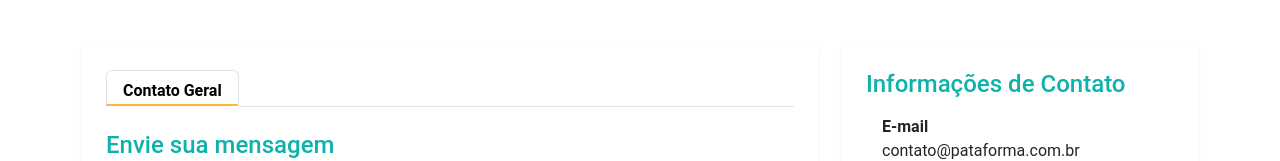
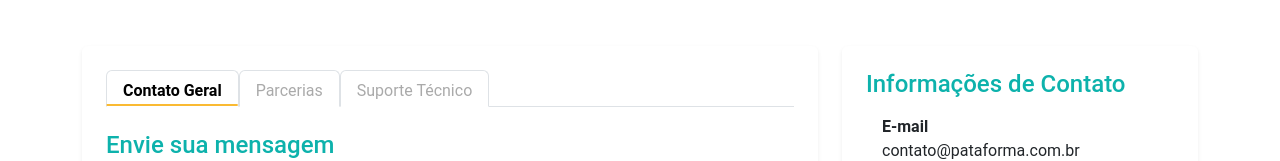
Before and after one commit to Pataforma/TCC-oficial, a React (Vite) app: page /TCC-oficial/contato in a window 1280 px wide. Shown: the part 550-711 px from the top of the page. Built offline with nearby package versions, Linux system fonts and the light colour scheme.

Commit message:
ajuste nas tabs de Contato

```diff
--- a/src/custom.css
+++ b/src/custom.css
@@ -306,15 +306,25 @@ body {
   color: white;
   position: relative;
   padding-bottom: 3px;
+  border-color: var(--bs-nav-tabs-link-active-border-color);
 }
 
-.nav-link:hover {
+.nav-link-tab {
+  color: #aaaaaa;
+  position: relative;
+  padding-bottom: 3px;
+  border: 0;
+  background-color: transparent;
+  border-color: var(--bs-nav-tabs-link-active-border-color) !important;
+}
+
+.nav-link:hover, .nav-link-tab:hover {
   color: var(--elements-color);
   transition: color ease 150ms;
 }
 
 /* Efeito de sublinhado para os links ativos e hover */
-.nav-link::after {
+.nav-link::after, .nav-link-tab::after {
   content: '';
   position: absolute;
   width: 0;
@@ -327,16 +337,16 @@ body {
 }
 
 /* Quando o link está com hover, o sublinhado se expande */
-.nav-link:hover::after {
+.nav-link:hover::after, .nav-link-tab:hover::after {
   width: 100%;
 }
 
 /* Link ativo sempre mostra sublinhado */
-.nav-link.active {
+.nav-link.active, .nav-link-tab.active {
   color: var(--secondary-color);
 }
 
-.nav-link.active::after {
+.nav-link.active::after, .nav-link-tab.active::after {
   width: 100%;
   background-color: var(--secondary-color);
 }
--- a/src/pages/Contato.jsx
+++ b/src/pages/Contato.jsx
@@ -126,10 +126,10 @@ const Contato = () => {
           <div className="col-lg-8 mb-4 mb-lg-0">
             <div className="card border-0 shadow-sm">
               <div className="card-body p-4">
-                <ul className="nav nav-tabs mb-4">
+                <ul className="nav nav-tabs mb-4 ">
                   <li className="nav-item">
                     <button
-                      className={`nav-link ${activeTab === "geral" ? "active text-elements fw-bold" : ""}`}
+                      className={`nav-link nav-link-tab ${activeTab === "geral" ? "active text-elements fw-bold" : ""}`}
                       onClick={() => setActiveTab("geral")}
                     >
                       Contato Geral
@@ -137,7 +137,7 @@ const Contato = () => {
                   </li>
                   <li className="nav-item">
                     <button
-                      className={`nav-link ${activeTab === "parceria" ? "active text-elements fw-bold" : ""}`}
+                      className={`nav-link nav-link-tab ${activeTab === "parceria" ? "active text-elements fw-bold" : ""}`}
                       onClick={() => setActiveTab("parceria")}
                     >
                       Parcerias
@@ -145,7 +145,7 @@ const Contato = () => {
                   </li>
                   <li className="nav-item">
                     <button
-                      className={`nav-link ${activeTab === "suporte" ? "active text-elements fw-bold" : ""}`}
+                      className={`nav-link nav-link-tab ${activeTab === "suporte" ? "active text-elements fw-bold" : ""}`}
                       onClick={() => setActiveTab("suporte")}
                     >
                       Suporte Técnico
```
